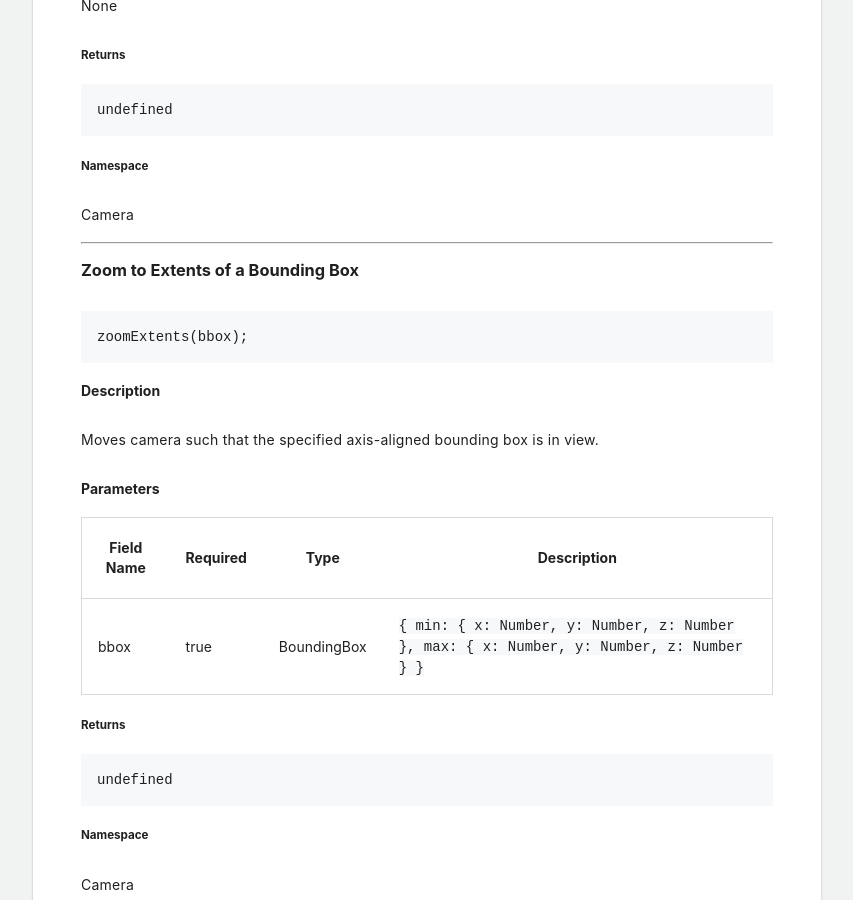
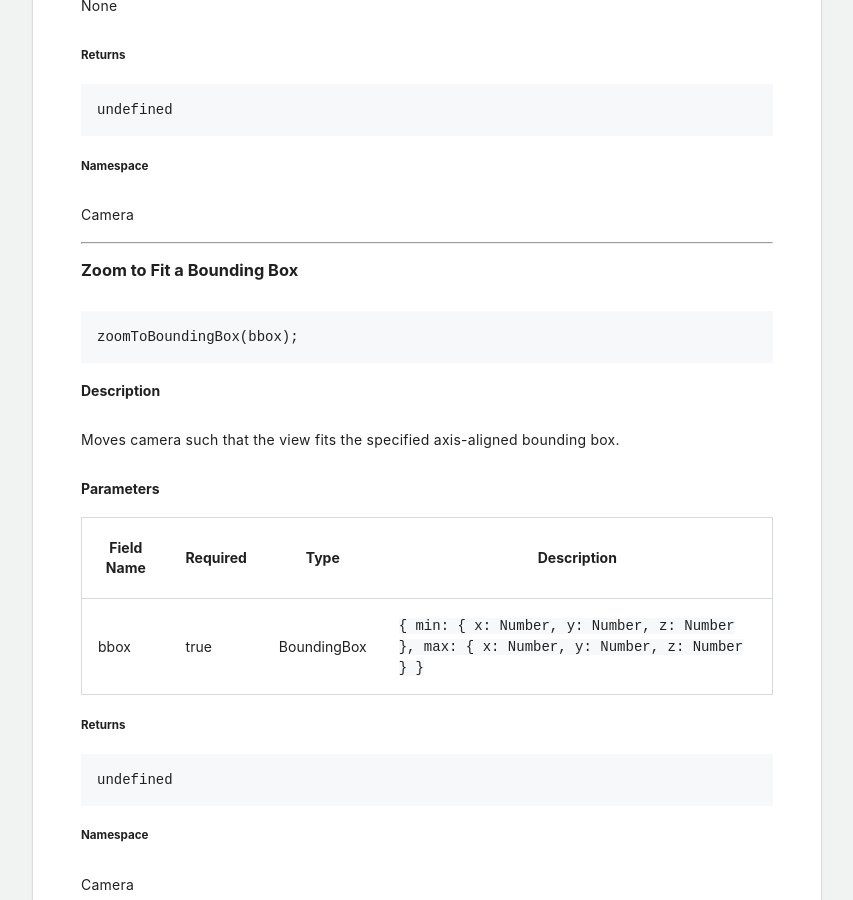
Before and after one commit to procore/documentation, a Jekyll site: the page built from other_procore_apis/bim_web_viewer.md, in a window 1280 px wide and 900 px high, scrolled down 9080 px. Shown: the whole window, without its empty margins (411-1264 px from the left). Built offline with Jekyll 4.4.1, drawn with Linux system fonts in a browser that asks for light colours.

Commit message:
Rename zoomExtents to zoomToBoundingBox

````diff
--- a/other_procore_apis/bim_web_viewer.md
+++ b/other_procore_apis/bim_web_viewer.md
@@ -441,17 +441,17 @@ Camera
 
 ---
 
-### Zoom to Extents of a Bounding Box
-
-<p class="heading-link-container"><a class="heading-link" href="#zoom-to-extents-of-a-bounding-box"></a></p>
-
-```js
-zoomExtents(bbox);
-```
-
-#### Description
-
-Moves camera such that the specified axis-aligned bounding box is in view.
+### Zoom to Fit a Bounding Box
+
+<p class="heading-link-container"><a class="heading-link" href="zoom-to-fit-a-bounding-box"></a></p>
+
+```js
+zoomToBoundingBox(bbox);
+```
+
+#### Description
+
+Moves camera such that the view fits the specified axis-aligned bounding box.
 
 #### Parameters
 
````
